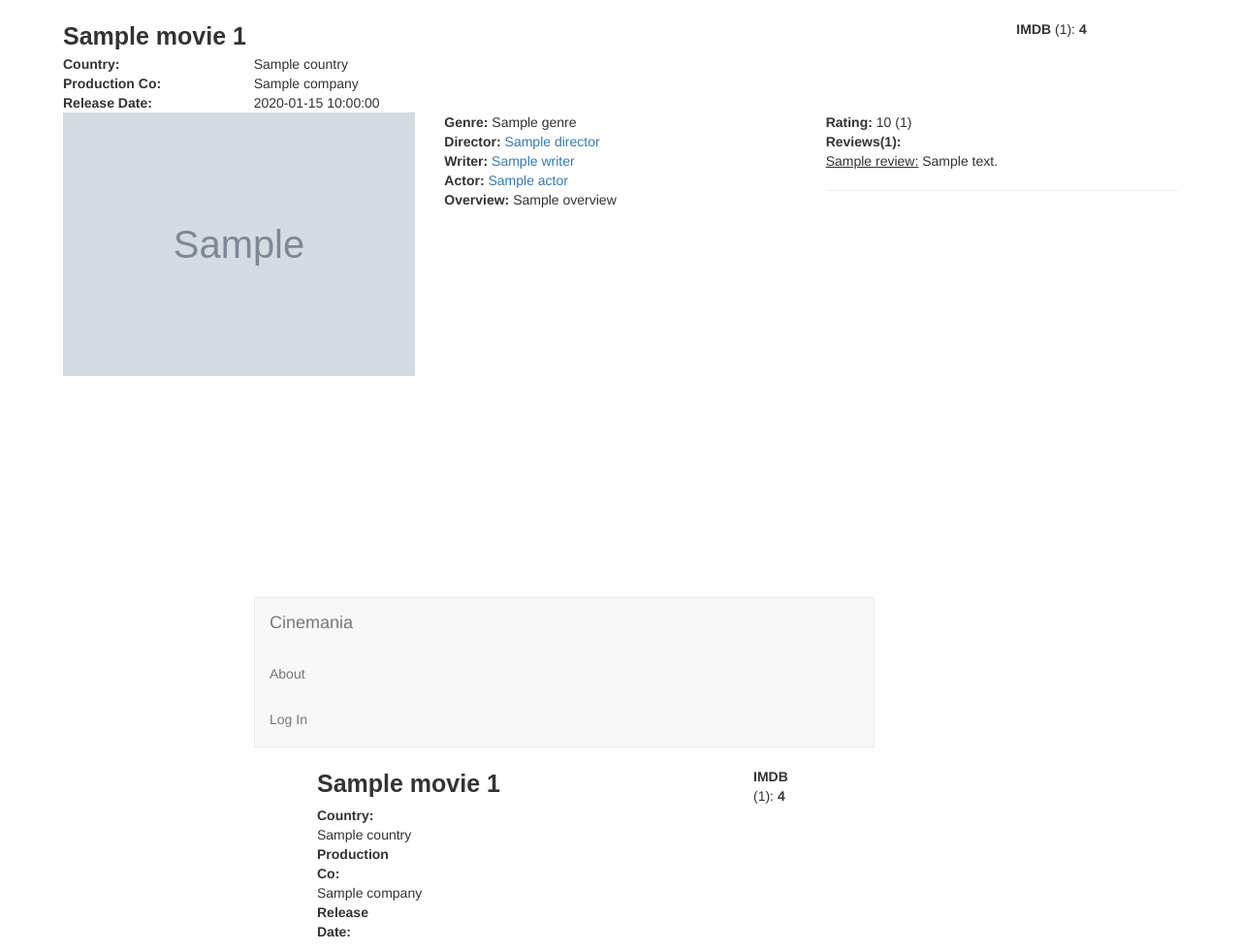
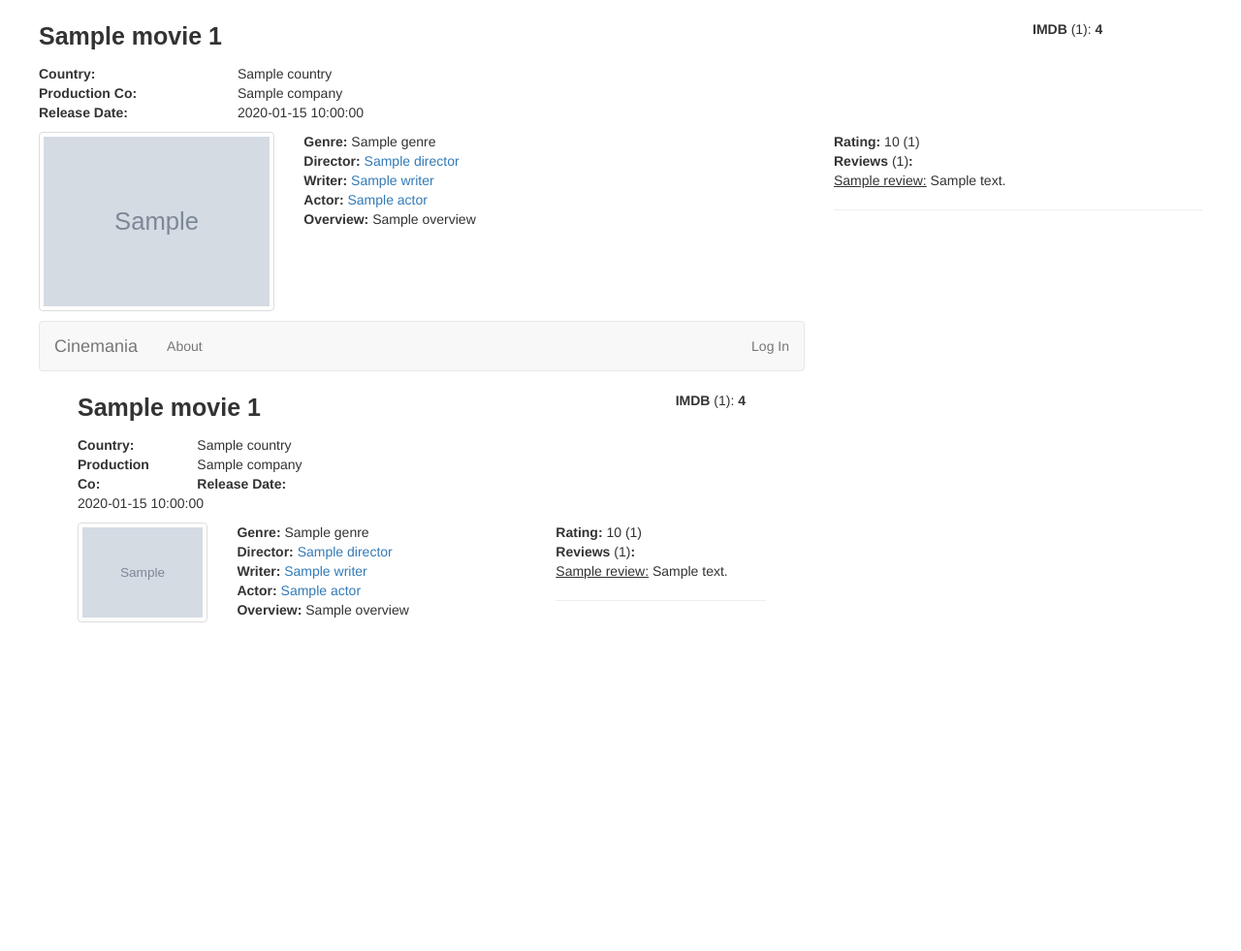
Before and after one commit to omatveyuk/cinemania, a Flask app: template templates/movie.html in a window 1280 px wide. Shown: the part 52-1033 px from the top of the page at 97% size. After the commit the page ends 694 px from the top, so only its background shows below. Run offline with Flask 2, Linux system fonts and the light colour scheme; the template is opened without the code that fills it: most values are stand-ins (such as "Sample title", 1, 10 or a date in 2020); grey boxes marked "Sample" are stand-in pictures; some libraries are stand-ins or nearby versions.

Commit message:
Improved movie page

```diff
--- a/static/movie.css
+++ b/static/movie.css
@@ -1,8 +1,8 @@
-row {
-    padding: 0px 10px 0px 10px;
+.row {
+    padding: 0px 0px 10px 0px;
 }
 #all-about-movie {
-    margin: 0px 50px 0px 50px;
+    margin: 0px 25px 0px 25px;
 }
 
 #title {
@@ -15,7 +15,3 @@
 #imdb {
 
 }
-
-#info-movie {
-  height: 500px;
-}
--- a/templates/movie.html
+++ b/templates/movie.html
@@ -5,20 +5,20 @@
 <!-- It's container-fluid so it spans the whole page. -->
 <div class="container-fluid" id="all-about-movie">
 
-  <div class="row">
+  <div class="row">   <!-- title-rating -->
     <div class="col-xs-10" id="title">
       {{ movie.title }} <spin >{{ movie.id}}</spin>
     </div>
     <div class="col-xs-2" id="imdb">
       <b>IMDB</b> ({{ movie.imdb_id }}): <b>{{ movie.imdb_rating }}</b>
     </div>
-  </div>
+  </div>              <!-- title-rating -->
 
-  <div class="row">
-    <div class="col-xs-2 col-md-2">
+  <div class="row">   <!-- country-production-release -->
+    <div class="col-xs-2">
       <b>Country: </b>
     </div>
-    <span class="col-xs-12 col-md-8" id="country">
+    <div class="col-xs-10" id="country">
       {% if movie.production_countries|length != 0 %}
         {% if movie.production_countries|length > 1 %}
           {% for country in movie.production_countries[:-1] %}
@@ -27,11 +27,11 @@
         {% endif %}
         {{movie.production_countries[-1]}}
       {% endif %}
-    </span><br>
-    <div class="col-xs-2 col-md-2">
+    </div><br>
+    <div class="col-xs-2">
       <b>Production Co: </b>
     </div>
-    <span class="col-xs-12 col-md-8" id="company">
+    <div class="col-xs-10" id="company">
       {% if movie.production_companies|length != 0 %}
         {% if movie.production_companies|length > 1 %}
           {% for company in movie.production_companies[:-1] %}
@@ -40,22 +40,24 @@
         {% endif %}
         {{movie.production_companies[-1]}}
       {% endif %}
-    </span><br>
-    <div class="col-xs-2 col-md-2">
+    </div><br>
+    <div class="col-xs-2">
       <b>Release Date: </b>
     </div>
-    <span class="col-xs-12 col-md-8" id="release-date">
+    <div class="col-xs-10" id="release-date">
       {{ movie.release_date }}
-    </span>
     </div>
+  </div>        <!-- country-production-release -->
 
   <div class="row" id="info-movie">
 
-    <div class="col-xs-6 col-md-4">
-      <img src="{{ movie.poster_url }}" class="img-responsive" alt="Responsive image" width="100%" height="100%">
+    <div class="col-xs-8" id="info">
+
+      <div class="row">     <!-- poster-details -->
+        <div class="col-xs-4" id="poster">
+          <img src="{{ movie.poster_url }}" class="img-thumbnail" alt="Movie poster" width="100%" height="100%">
         </div>
-
-    <div class="col-xs-6 col-md-4">
+        <div class="col-xs-8 text-justify" id="details">
           <b>Genre: </b>
           {% if movie.genres|length != 0 %}
             {% if movie.genres|length > 1 %}
@@ -94,31 +96,35 @@
           {% endif %}<br>
           <b>Overview: </b>{{ movie.overview }}
         </div>
+      </div>        <!-- poster-details -->
 
-    <div class="col-xs-6 col-md-4">
+      <div class="row">     <!-- trailer -->
+        <div class="col-xs-12" id="trailer">
+          {% if movie.trailer_url|length != 0 %}
+            <!--<embed width="640" height="360" src="{{ movie.trailer_url[0] }}" frameborder="0" allowfullscreen>-->
+            <div class="embed-responsive embed-responsive-16by9">
+              <iframe class="embed-responsive-item" src="{{ movie.trailer_url[0] }}"></iframe>
+            </div>
+          {% endif %}
+        </div>
+      </div>    <!-- trailer -->
+
+    </div>      <!-- info -->
+
+    <div class="col-xs-4 text-justify" id="review">
       <b>Rating: </b>{{ movie.vote_average }} ({{ movie.vote_count }})<br>
-      <b>Reviews({{ movie.total_reviews }}):</b><br>
+      <b>Reviews</b> ({{ movie.total_reviews }})<b>:</b><br>
       {% for review in movie.reviews %}
         <div class="review">
           <u>{{ review.name }}:</u> {{ review.text}}
         </div>
         <hr>
       {% endfor %}
-    </div>
+    </div>    <!-- review -->
 
-  </div>
+  </div>  <!-- info-movie -->
 
-  <div class="row">
-    <div class="col-xs-12 col-md-8 col-xs-offset-2" id="trailer">
-      {% if movie.trailer_url|length != 0 %}
-        <embed width="640" height="360" src="{{ movie.trailer_url[0] }}" frameborder="0" allowfullscreen>
-      {% endif %}
-    </div>
-  </div>
-
-
-
-
+</div>  <!-- all-about-movie -->
 
   <script src="http://code.jquery.com/jquery.js"></script>
   <script src="http://maxcdn.bootstrapcdn.com/bootstrap/3.3.4/js/bootstrap.min.js"></script>
@@ -159,6 +165,4 @@
 
   </script>
 
-  </div>
-
 {% endblock %}
```
Also changed, not shown: request_helper.py (+3 -6 lines), server.py (+0 -30 lines). Lines whose indentation alone changed are shown as unchanged.
